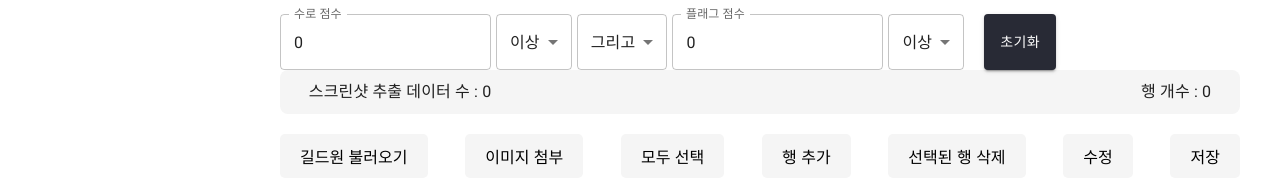
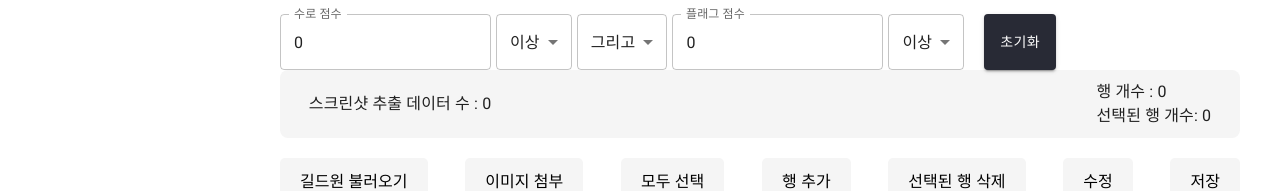
Before and after one commit to henniyoon/guild-manager, a React (Create React App) app in the folder client/: page /Adminpage/1/1 in a window 1280 px wide. Shown: the part 168-359 px from the top of the page. Built offline with nearby package versions, Linux system fonts and the light colour scheme; no server answers.

Commit message:
선택된 행 개수 추가

```diff
--- a/client/src/pages/AdminPage/Adminpage.tsx
+++ b/client/src/pages/AdminPage/Adminpage.tsx
@@ -420,7 +420,6 @@ const Adminpage: React.FC = () => {
     });
   };
 
-
   // 모두 선택 또는 선택 해제 버튼 클릭 핸들러
   const handleSelectOrDeselectAll = () => {
     // 현재 선택된 행이 하나라도 있는지 확인합니다.
@@ -536,10 +535,14 @@ const Adminpage: React.FC = () => {
         </Button>
       </div>
 
-      <div className={styles.tableInfoContainer}>
+      <div className={styles.tableInfoContainer} style={{ display: 'flex', justifyContent: 'space-between' }}>
         <p>스크린샷 추출 데이터 수 : {serverDataLength}</p>
-        <p>행 개수 : {tableData.length}</p>
+        <div>
+          <p>행 개수 : {tableData.length}</p>
+          <p>선택된 행 개수: {selectedRowIds.length}</p>
+        </div>
       </div>
+
       <div className={styles.buttonContainer}>
         <button className={styles.buttonStyle} onClick={testclick}>
           길드원 불러오기
```
